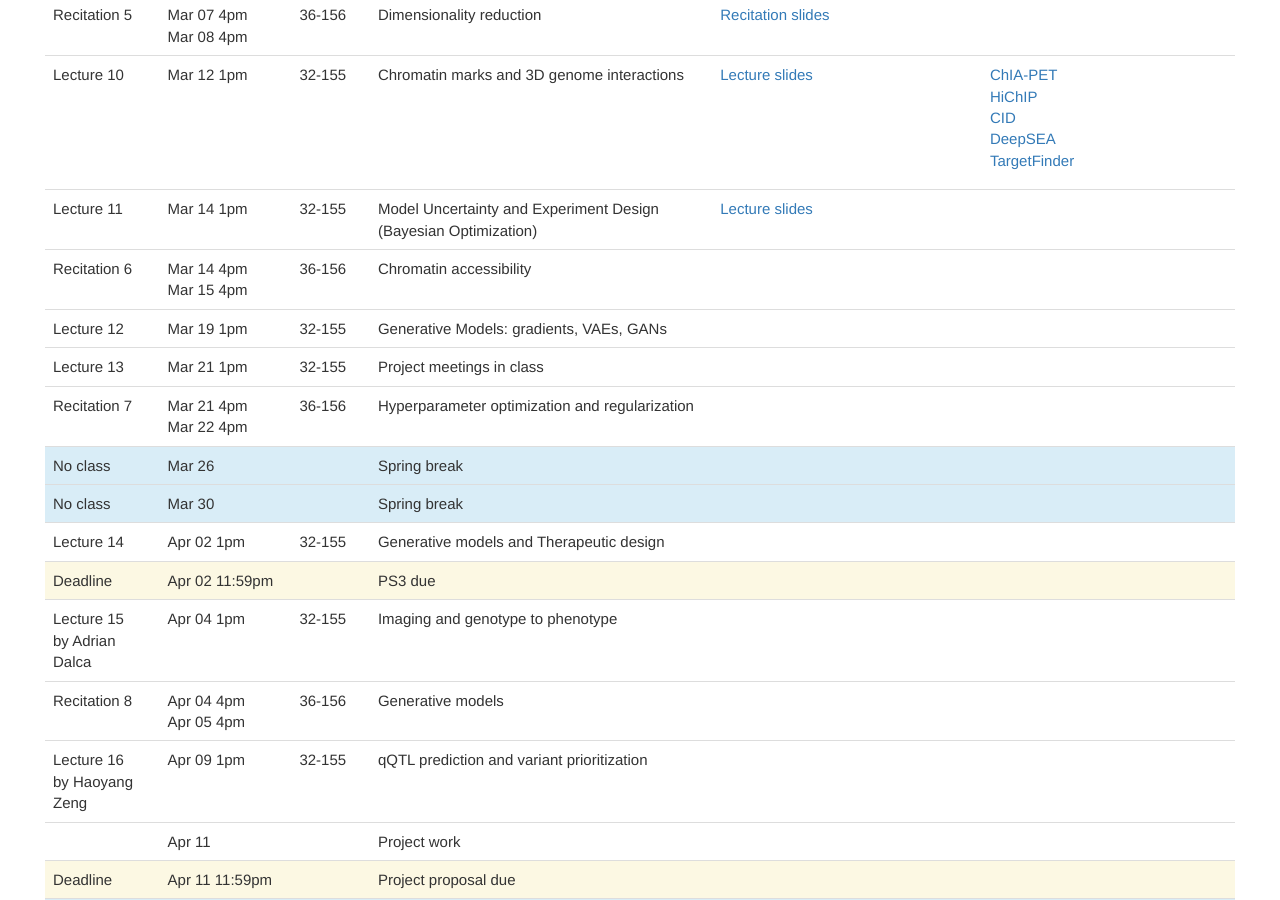
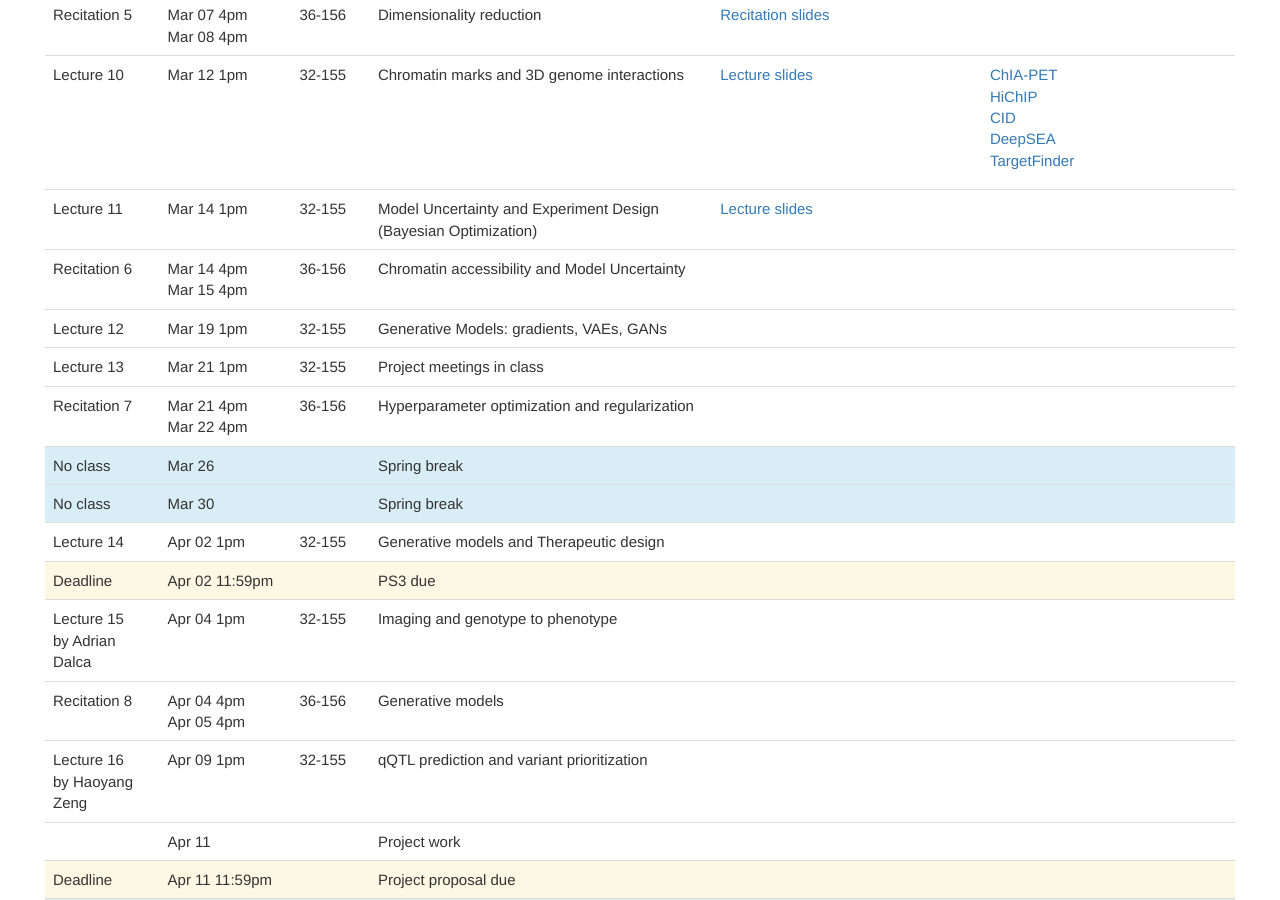
Before and after one commit to mit6874/mit6874.github.io, a Jekyll site: the page built from index.html, in a window 1280 px wide and 900 px high, scrolled down 2185 px. Built offline with Jekyll 4.4.1, drawn with Linux system fonts in a browser that asks for light colours; nearby versions of some CDN libraries.

Commit message:
Rename recitation 6

```diff
--- a/index.html
+++ b/index.html
@@ -315,7 +315,7 @@ layout: default
             <td>Recitation 6</td>
             <td>Mar 14 4pm<br />Mar 15 4pm</td>
             <td>36-156</td>
-            <td>Chromatin accessibility</td>
+            <td>Chromatin accessibility and Model Uncertainty</td>
             <td></td>
             <td></td>
         </tr>
```
